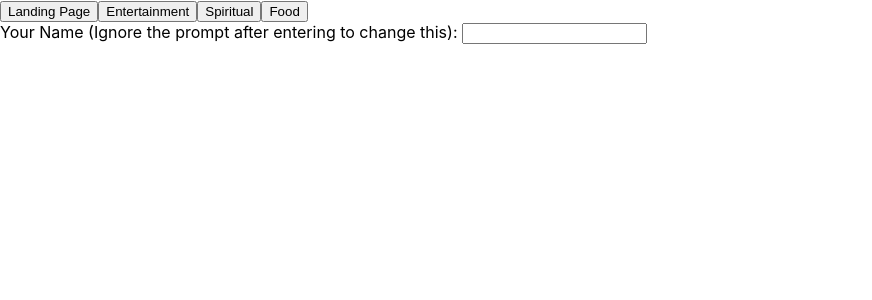
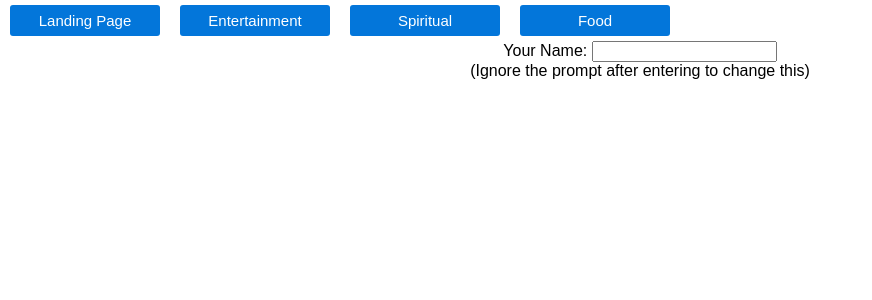
Before and after one commit to brianmego/multi-jitsi, a React (Create React App) app: page / in a window 1280 px wide. Shown: the top 300 px of the page, without its empty margins (0-872 px from the left). Built offline with nearby package versions, Linux system fonts and the light colour scheme.

Commit message:
Initial CSS changes

```diff
--- a/src/App.css
+++ b/src/App.css
@@ -11,6 +11,27 @@
   .App-logo {
     animation: App-logo-spin infinite 20s linear;
   }
+}
+
+.StartButton {
+  background-color: #0376da;
+  border: #0376da;
+  border-radius: 3px;
+  padding: 7px 16px;
+  margin: 5px 10px;
+  width: 150px;
+  display: inline-block;
+  font-family: Arial,sans-serif;
+  flex-direction: column;
+  align-items: center;
+  justify-content: center;
+  font-size: 15px;
+  color: white;
+}
+
+.NameBox {
+  text-align: center;
+  font-family: Arial,sans-serif;
 }
 
 .App-header {
--- a/src/App.js
+++ b/src/App.js
@@ -2,6 +2,8 @@ import React, { useState } from 'react';
 import ProgressComponent from '@material-ui/core/CircularProgress';
 
 import { Jutsu } from 'react-jutsu';
+
+import './App.css';
 
 const App = () => {
     const roomOptions = {
@@ -54,9 +56,12 @@ const App = () => {
             <div>
                 {roomElems}
             </div>
-            <label>Your Name (Ignore the prompt after entering to change this): </label>
-            <input value={displayName} onChange={(e) => {setDisplayName(e.target.value) }}/>
-            <br />
+            <div className="NameBox">
+                <label>Your Name: </label>
+                <input value={displayName} onChange={(e) => {setDisplayName(e.target.value) }}/>
+                <br />
+	        <label className="Disclaimer">(Ignore the prompt after entering to change this)</label>
+            </div>
             {loading && <ProgressComponent/>}
             {showRoom && room}
         </div>
@@ -70,7 +75,7 @@ const StartButton = ({ roomName, roomAlias, callBack }) => {
     }
 
     return (
-        <button onClick={handleClick}>{roomAlias}</button>
+        <button className="StartButton" onClick={handleClick}>{roomAlias}</button>
     )
 }
 export default App
```
